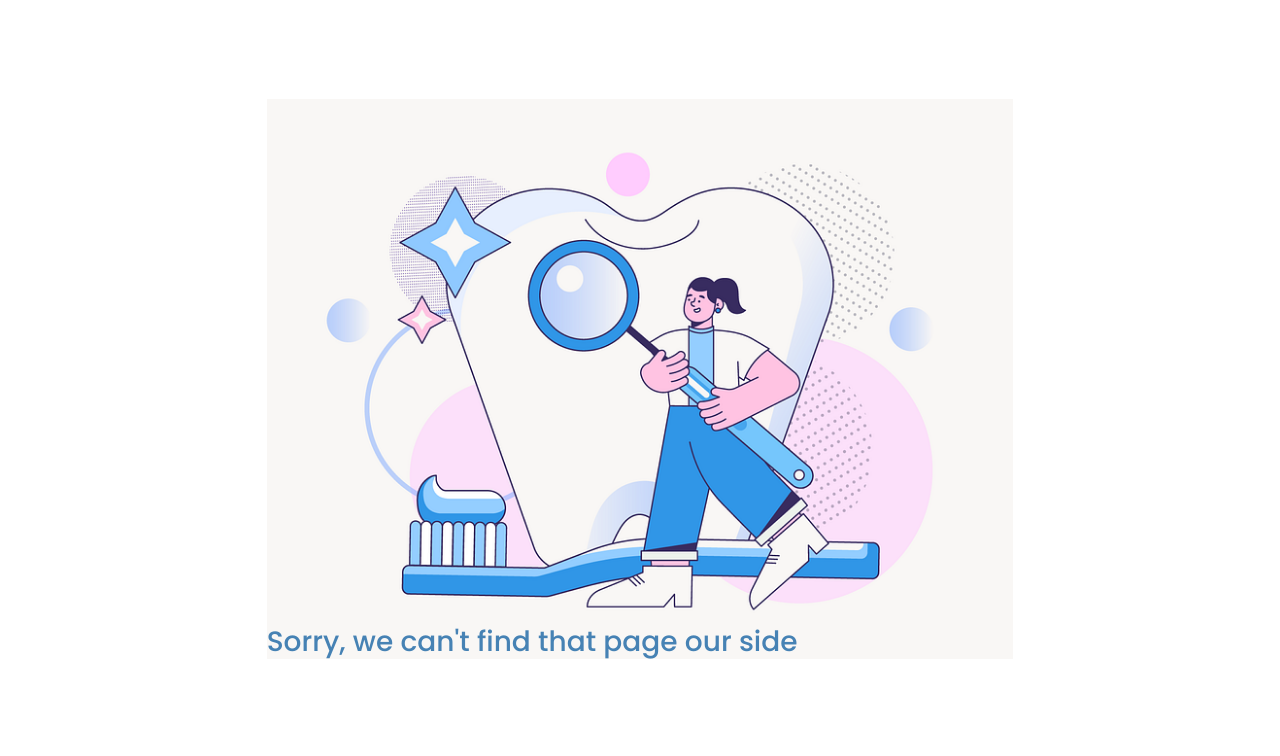
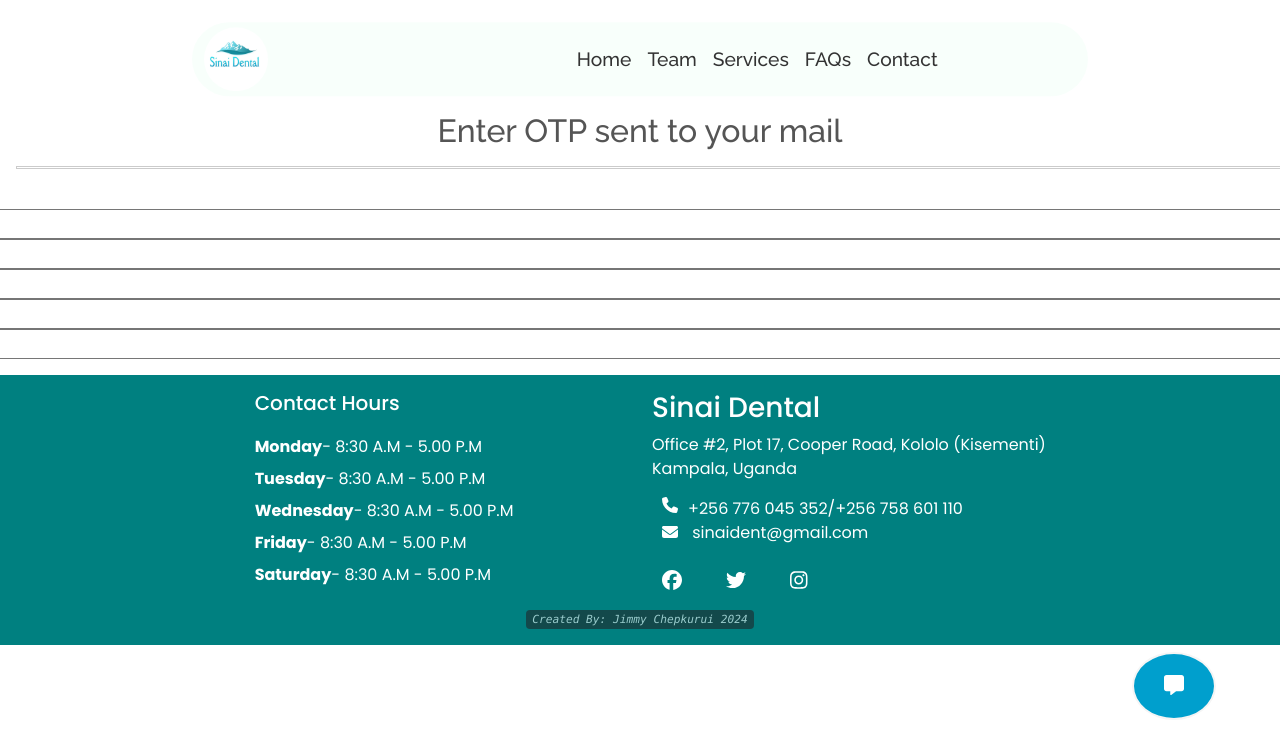
Before and after one commit to JimmyKurui/sinai-dental, a React (Vite) app: page /analytics in a window 1280 px wide. Shown: the top 756 px of the page. Built offline with nearby package versions, Linux system fonts and the light colour scheme.

Commit message:
minor changes post review

```diff
--- a/src/App.jsx
+++ b/src/App.jsx
@@ -10,6 +10,7 @@
 import Team from '@/pages/Team';
 import Faqs from '@/pages/Faqs';
 import Contact from '@/pages/Contact';
+import Analytics from '@/pages/Analytics';
 import NotFound from '@/pages/404';
 
 const App = () => {
@@ -19,6 +20,7 @@
     {path: '/services', element: <Services /> },
     {path: '/faqs', element: <Faqs /> },
     {path: '/contact', element: <Contact /> },
+    {path: '/analytics', element: <Analytics /> },
     { path: "*", element: <NotFound /> }
   ];
 
--- a/src/layouts/Navbar.jsx
+++ b/src/layouts/Navbar.jsx
@@ -20,7 +20,7 @@
                             <Link to="/team" className="nav-link">Team</Link>
                             <Link to="/services" className="nav-link">Services</Link>
                             <Link to="/faqs" className="nav-link">FAQs</Link>
-                            <Link to="/contact" className="nav-link">Contact Us</Link>
+                            <Link to="/contact" className="nav-link">Contact</Link>
                         </div>
                     </div>
                 </div>
--- /dev/null
+++ b/src/pages/Analytics.jsx
@@ -0,0 +1,35 @@
+import { useState } from "react";
+
+const Analytics = () => {
+    const [verified, setVerified] = useState(false)
+    const [code, setCode] = useState(false)
+
+
+
+    if(verified) {
+        return (
+          <div className="container-fluid container-md pt-5">
+            <div className="row pt-5">
+              <h2 className="text-center mt-5">Analytics</h2>
+              {/* Graph, Summary Table */}
+            </div>
+          </div>
+        );
+    } else {
+        return (
+            <div className="d-flex justify-content-center align-items-center">
+              <div className="row pt-5">
+                <h2 className="text-center mt-5">Enter OTP sent to your mail</h2>
+                <input type="number" name="" id="1" />
+                <input type="number" name="" id="2" />
+                <input type="number" name="" id="3" />
+                <input type="number" name="" id="4" />
+                <input type="number" name="" id="5" />
+                {/* Graph, Summary Table */}
+              </div>
+            </div>
+        );
+    }
+  };
+
+  export default Analytics;
--- a/src/pages/Faqs.jsx
+++ b/src/pages/Faqs.jsx
@@ -14,7 +14,7 @@
     },
     {
         question: "What payment options do you accept ?",
-        answer: "We take payment at the front-desk and our options include: Bank cards for VISA/ Mastercard. Mobile money with MTN/ Airtel Money",
+        answer: "We accept cash, bank cards (VISA/ Mastercard) and mobile money (MTN/ Airtel). Front-desk payment is accepted for all options allowed",
     }
   ];
 
--- a/src/pages/Home.jsx
+++ b/src/pages/Home.jsx
@@ -12,7 +12,7 @@
 import ImageBox from "../components/ui/ImageBox";
 import CardTiles from "../layouts/CardTiles";
 
-import bannerImg from "@img/office/surgery-room.jpg";
+import surgeryRoom from "@img/office/surgery-room.jpg";
 import receptionImage from "@img/office/reception.jpg";
 
 const Home = () => {
@@ -36,7 +36,7 @@
 
   return (
     <>
-      <Banner image={bannerImg} message={'Sinai Dental'}/>
+      <Banner image={receptionImage} message={'Sinai Dental'}/>
 
       <div className="hero">
         <blockquote className="bg-app-primary-light p-3">
@@ -95,7 +95,7 @@
               </ul>
             </div>
             <div className="col-12 col-md-6">
-              <ImageBox image={receptionImage}></ImageBox>
+              <ImageBox image={surgeryRoom}></ImageBox>
             </div>
           </div>
         </section>
```
Also changed, not shown: src/assets/img/office/office-party.jpg (added).
